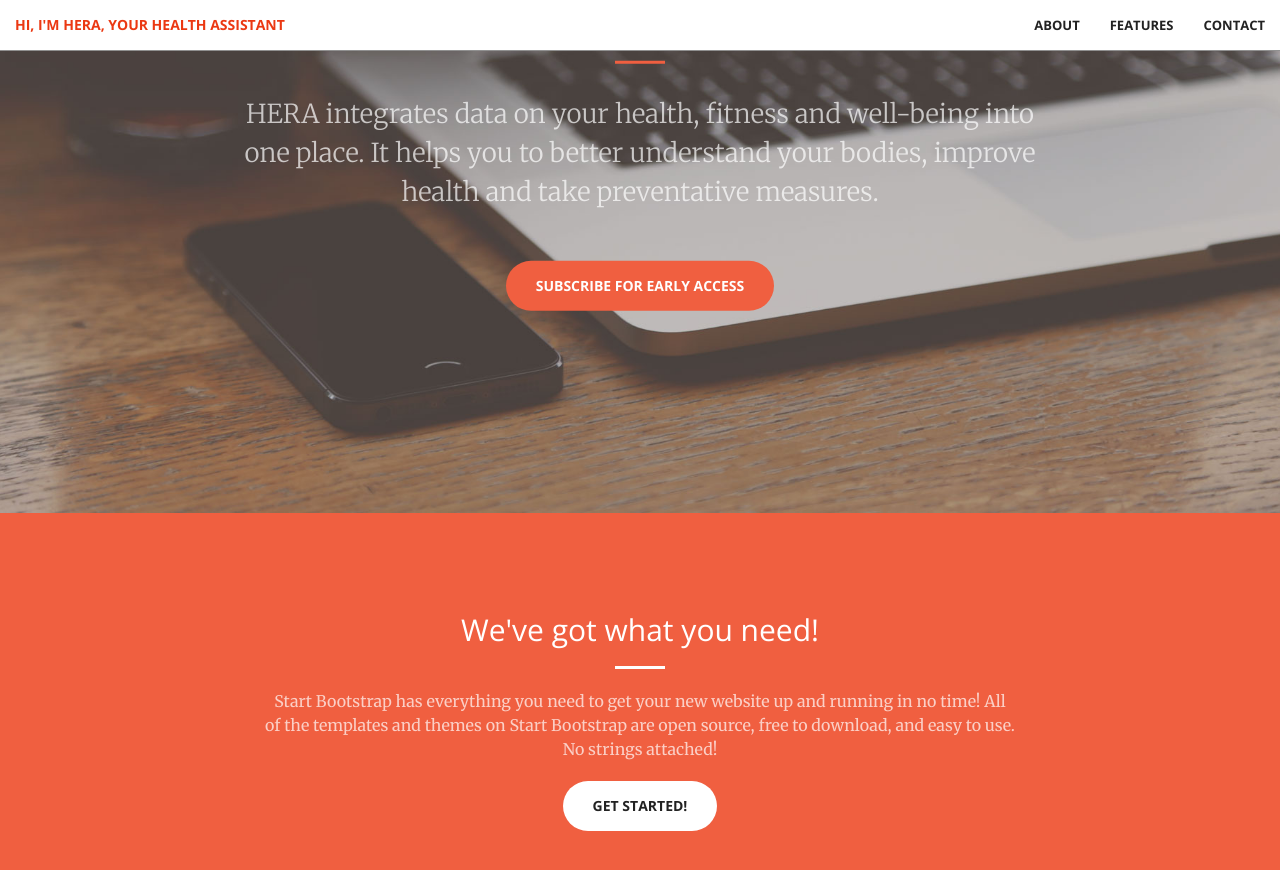
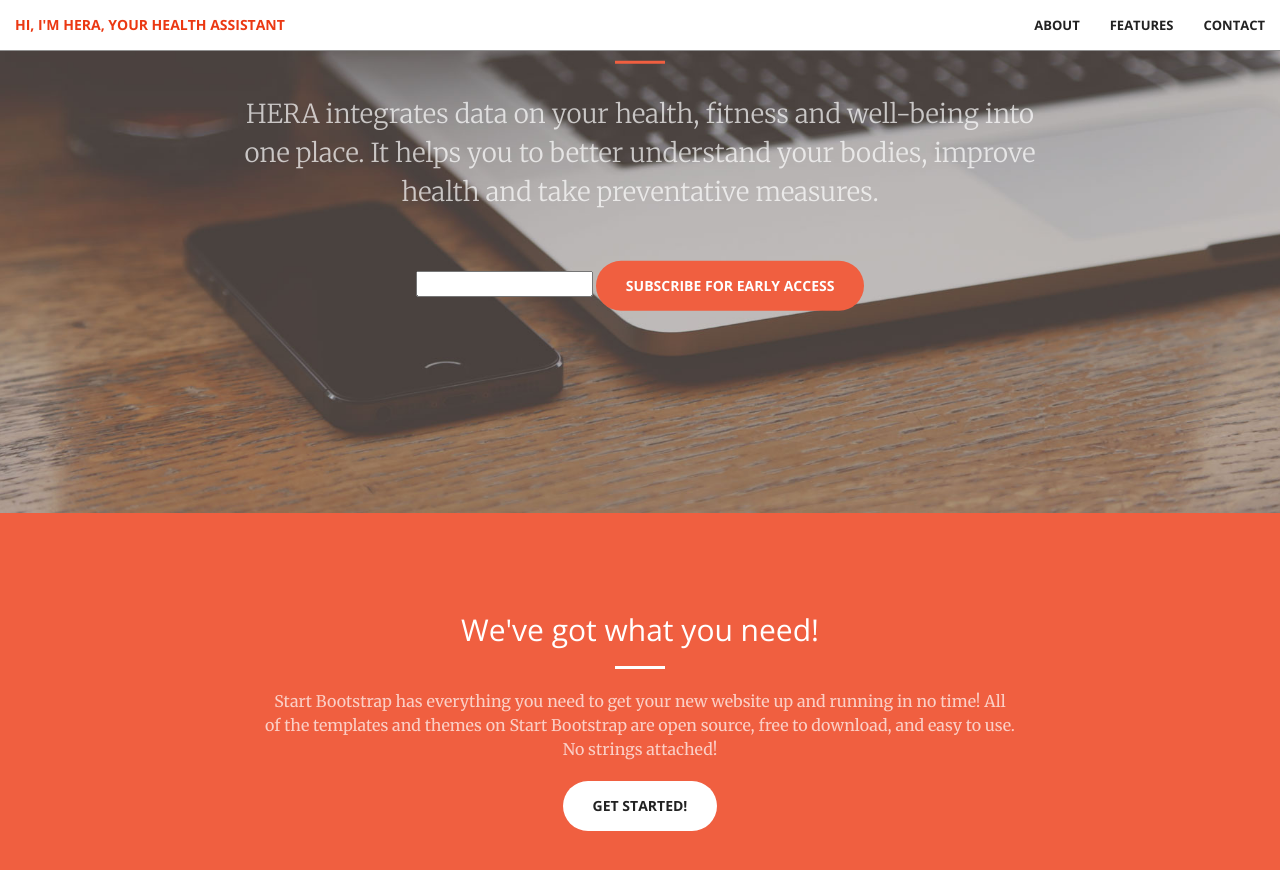
Before and after one commit to bettercalldoc/bettercalldoc, a Jekyll site: the page built from index.html, in a window 1280 px wide and 900 px high, scrolled down 387 px. Shown: the top 870 px of the window. Built offline with Jekyll 4.4.1, drawn with Linux system fonts in a browser that asks for light colours.

Commit message:
add email input

```diff
--- a/_includes/header.html
+++ b/_includes/header.html
@@ -4,6 +4,7 @@
             <h1>HERA – the personal assistant for health-concious people</h1>
             <hr>
             <p>HERA integrates data on your health, fitness and well-being into one place. It helps you to better understand your bodies, improve health and take preventative measures. </p>
+            <input type="email">
             <a href="#about" class="btn btn-primary btn-xl page-scroll">Subscribe for Early Access</a>
         </div>
     </div>
```
